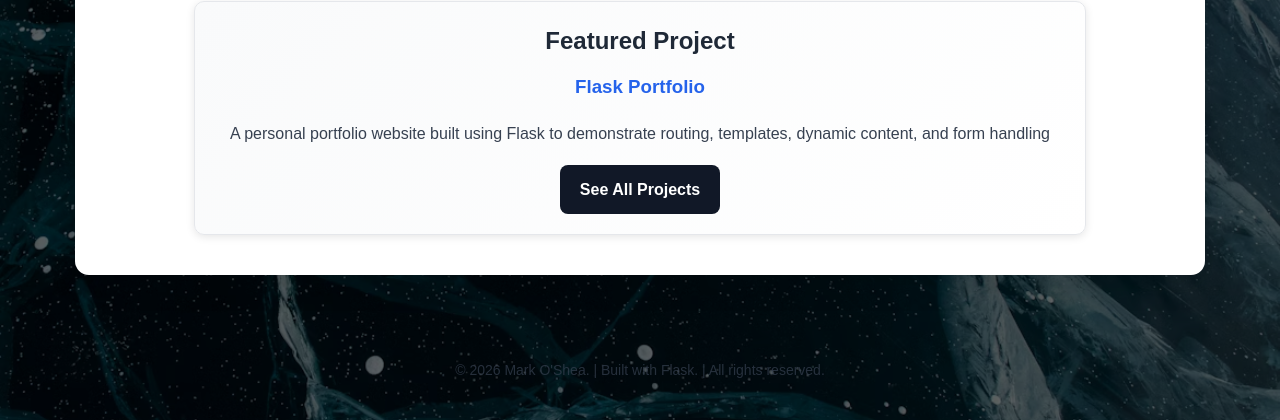
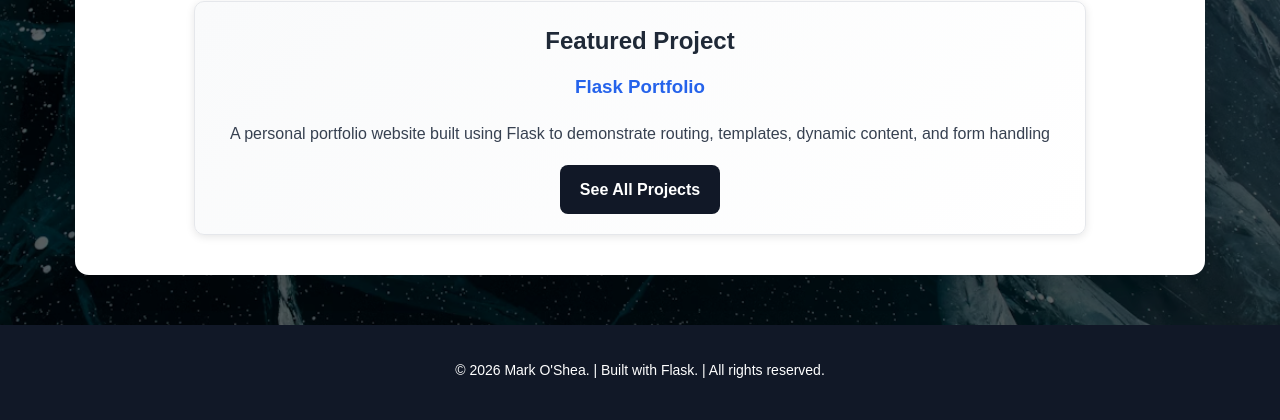
Before and after one commit to mdpos95-tech/flask-portfolio, a Flask app: page / in a window 1280 px wide. Shown: the part 1153-1573 px from the top of the page. Run offline with Flask 3, Linux system fonts and the light colour scheme.

Commit message:
fixing footer visibility

```diff
--- a/static/css/style.css
+++ b/static/css/style.css
@@ -514,7 +514,12 @@ ul{
 
     footer{
     text-align: center;
-    padding: 20px 0;
+    padding: 20px;
     font-size: 14px;
-    opacity: 0.7;
+    color: white;
+    background-color: #111827;
     }
+
+    footer p{
+        color: white;
+    }
```
